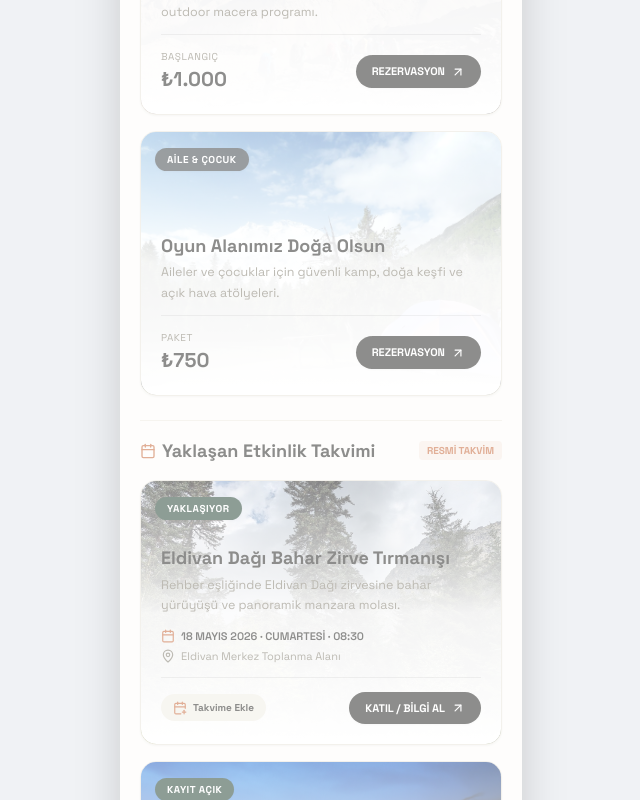
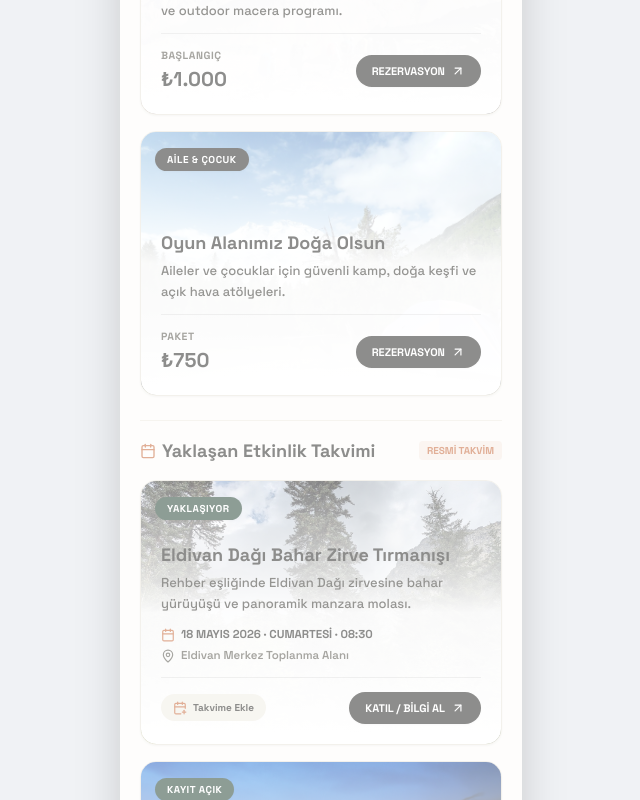
Before and after one commit to Barotello/EldivanOutdoor, a React (Vite) app: page / in a window 1280 px wide. Shown: the part 3340-4140 px from the top of the page, without its empty margins (319-959 px from the left). Built offline with nearby package versions, Linux system fonts and the light colour scheme.

Commit message:
feat: Osman Ördek 3D profil kartını referans tasarıma tam uyumlu hale getir ve kulüp programı açıklamalarını koyulaştır

```diff
--- a/src/components/ClubEvents.jsx
+++ b/src/components/ClubEvents.jsx
@@ -7,7 +7,7 @@ export default function ClubEvents() {
     <section
       id="etkinlikler"
       tabIndex={-1}
-      className="px-5 py-6 bg-sand-light/60 border-t border-light-outline-variant/60 outline-none"
+      className="px-5 py-6 bg-sand-light/60 border-t border-light-outline-variant/60 outline-none scroll-mt-6"
     >
       {/* Üst Başlık: Kulüp Programları & Paketler */}
       <div className="flex items-center justify-between mb-4">
@@ -29,7 +29,7 @@ export default function ClubEvents() {
         {PACKAGES_DATA.map((pkg) => (
           <article
             key={pkg.id}
-            className="relative rounded-2xl overflow-hidden shadow-sm border border-light-outline-variant/80 min-h-[265px] flex flex-col justify-end group"
+            className="relative rounded-2xl overflow-hidden shadow-sm border border-light-outline-variant/80 min-h-[265px] flex flex-col justify-end group select-none"
           >
             <img
               src={pkg.image}
@@ -37,28 +37,30 @@ export default function ClubEvents() {
               className="absolute inset-0 w-full h-full object-cover group-hover:scale-105 transition-transform duration-500"
               loading="lazy"
             />
-            <div className="absolute inset-0 bg-gradient-to-t from-white via-white/90 to-transparent" />
+            {/* Beyaz Opak Gradyan: Alttaki yazıların net okunmasını garantiler */}
+            <div className="absolute inset-0 bg-gradient-to-t from-white via-white/95 to-transparent" />
 
             <div className="absolute top-3.5 left-3.5 z-10">
-              <span className="inline-flex items-center px-3 py-1 rounded-full bg-ink/80 text-white backdrop-blur-md text-[10px] font-mono-tech uppercase font-bold tracking-wider shadow-sm">
+              <span className="inline-flex items-center px-3 py-1 rounded-full bg-ink text-white backdrop-blur-md text-[10px] font-mono-tech uppercase font-bold tracking-wider shadow-sm">
                 {pkg.badge}
               </span>
             </div>
 
             <div className="relative z-10 p-5 pt-8">
-              <h3 className="font-headline font-extrabold text-ink text-[18px] leading-snug">
+              <h3 className="font-headline font-black text-ink text-[18px] leading-snug">
                 {pkg.title}
               </h3>
-              <p className="text-muted text-[12.5px] leading-relaxed mt-1 line-clamp-2">
+              {/* Koyu, Net ve Okunaklı Açıklama Yazısı */}
+              <p className="text-[#2B2A25] font-medium text-[13px] leading-relaxed mt-1 line-clamp-2">
                 {pkg.desc}
               </p>
 
               <div className="flex items-center justify-between pt-3.5 mt-3 border-t border-black/10">
                 <div>
-                  <span className="text-[10px] font-mono-tech text-muted uppercase tracking-wider block">
+                  <span className="text-[10.5px] font-mono-tech text-[#4D4B42] font-bold uppercase tracking-wider block">
                     {pkg.priceLabel}
                   </span>
-                  <span className="font-mono-tech text-[20px] font-extrabold text-ink">
+                  <span className="font-mono-tech text-[20px] font-black text-ink">
                     {pkg.price}
                   </span>
                 </div>
@@ -66,7 +68,7 @@ export default function ClubEvents() {
                   href={`https://wa.me/${CLUB_CONFIG.whatsappNumber}?text=Merhaba,%20${encodeURIComponent(pkg.title)}%20programi%20icin%20rezervasyon%20ve%20bilgi%20almak%20istiyorum.`}
                   target="_blank"
                   rel="noopener noreferrer"
-                  className="inline-flex items-center gap-1.5 px-4 py-2 rounded-full bg-ink text-white font-mono-tech text-[11px] font-bold hover:bg-accent active:scale-95 transition-all shadow-sm"
+                  className="inline-flex items-center gap-1.5 px-4 py-2 rounded-full bg-ink text-white font-mono-tech text-[11px] font-bold hover:bg-accent active:scale-95 transition-all shadow-sm no-underline cursor-pointer"
                 >
                   <span>REZERVASYON</span>
                   <ArrowUpRight className="w-3.5 h-3.5" />
@@ -94,7 +96,7 @@ export default function ClubEvents() {
         {EVENTS_DATA.map((event) => (
           <article
             key={event.id}
-            className="relative rounded-2xl overflow-hidden shadow-sm border border-light-outline-variant/80 min-h-[265px] flex flex-col justify-end group hover:shadow-md transition-shadow"
+            className="relative rounded-2xl overflow-hidden shadow-sm border border-light-outline-variant/80 min-h-[265px] flex flex-col justify-end group hover:shadow-md transition-shadow select-none"
           >
             {event.image && (
               <img
@@ -104,7 +106,8 @@ export default function ClubEvents() {
                 loading="lazy"
               />
             )}
-            <div className="absolute inset-0 bg-gradient-to-t from-white via-white/90 to-transparent" />
+            {/* Beyaz Opak Gradyan */}
+            <div className="absolute inset-0 bg-gradient-to-t from-white via-white/95 to-transparent" />
 
             {/* Sol Üst Rozet */}
             <div className="absolute top-3.5 left-3.5 z-10">
@@ -115,25 +118,25 @@ export default function ClubEvents() {
 
             {/* Kart İçerik Gövdesi */}
             <div className="relative z-10 p-5 pt-8">
-              <h4 className="font-headline font-extrabold text-ink text-[18px] leading-snug">
+              <h4 className="font-headline font-black text-ink text-[18px] leading-snug">
                 {event.title}
               </h4>
               {event.desc && (
-                <p className="text-muted text-[12.5px] leading-relaxed mt-1 line-clamp-2">
+                <p className="text-[#2B2A25] font-medium text-[13px] leading-relaxed mt-1 line-clamp-2">
                   {event.desc}
                 </p>
               )}
 
-              {/* Tarih & Konum Bilgisi */}
-              <div className="mt-3 space-y-1 font-mono-tech text-[11px] text-muted">
-                <div className="flex items-center gap-1.5 text-ink font-semibold">
+              {/* Tarih & Konum Bilgisi (Koyu ve Yüksek Kontrastlı) */}
+              <div className="mt-3 space-y-1 font-mono-tech text-[11.5px]">
+                <div className="flex items-center gap-1.5 text-ink font-bold">
                   <Calendar className="w-3.5 h-3.5 text-accent" />
                   <span>
                     {event.date} · {event.time}
                   </span>
                 </div>
-                <div className="flex items-center gap-1.5">
-                  <MapPin className="w-3.5 h-3.5 text-muted" />
+                <div className="flex items-center gap-1.5 text-[#4D4B42] font-semibold">
+                  <MapPin className="w-3.5 h-3.5 text-[#4D4B42]" />
                   <span>{event.location}</span>
                 </div>
               </div>
@@ -145,14 +148,14 @@ export default function ClubEvents() {
                     href={event.calendarUrl}
                     target="_blank"
                     rel="noopener noreferrer"
-                    className="inline-flex items-center gap-1.5 px-3 py-1.5 rounded-full bg-sand-dark text-ink font-mono-tech text-[10px] font-bold hover:bg-ink hover:text-white active:scale-95 transition-all"
+                    className="inline-flex items-center gap-1.5 px-3 py-1.5 rounded-full bg-sand-dark text-ink font-mono-tech text-[10px] font-bold hover:bg-ink hover:text-white active:scale-95 transition-all no-underline cursor-pointer"
                     title="Google Takvime Ekle"
                   >
                     <CalendarPlus className="w-3.5 h-3.5 text-accent" />
                     <span>Takvime Ekle</span>
                   </a>
                 ) : (
-                  <span className="text-[10px] font-mono-tech text-muted font-bold">
+                  <span className="text-[10px] font-mono-tech text-[#4D4B42] font-bold">
                     Kulüp Üyelerine Özel
                   </span>
                 )}
@@ -161,7 +164,7 @@ export default function ClubEvents() {
                   href={`https://wa.me/${CLUB_CONFIG.whatsappNumber}?text=Merhaba,%20${encodeURIComponent(event.title)}%20etkinligine%20katilmak%20istiyorum.`}
                   target="_blank"
                   rel="noopener noreferrer"
-                  className="inline-flex items-center gap-1.5 px-4 py-2 rounded-full bg-ink text-white font-mono-tech text-[11px] font-bold hover:bg-accent active:scale-95 transition-all shadow-sm"
+                  className="inline-flex items-center gap-1.5 px-4 py-2 rounded-full bg-ink text-white font-mono-tech text-[11px] font-bold hover:bg-accent active:scale-95 transition-all shadow-sm no-underline cursor-pointer"
                 >
                   <span>KATIL / BİLGİ AL</span>
                   <ArrowUpRight className="w-3.5 h-3.5" />
--- a/src/components/ProfileCard.css
+++ b/src/components/ProfileCard.css
@@ -230,7 +230,7 @@
   align-items: center;
   gap: 12px;
   min-width: 0;
-  padding: 6px 20px 8px;
+  padding: 10px 18px 12px;
 }
 
 .profile-card__avatar {
@@ -269,12 +269,13 @@
 
 .profile-card__handle {
   overflow: hidden;
-  font-size: 14px;
-  font-weight: 600;
+  font-size: 15px;
+  font-weight: 700;
   line-height: 1.25;
   color: var(--pc-ink);
   white-space: nowrap;
   text-overflow: ellipsis;
+  letter-spacing: 0.01em;
 }
 
 .profile-card__status {
--- a/src/components/ProfileCard.jsx
+++ b/src/components/ProfileCard.jsx
@@ -8,16 +8,16 @@ import './ProfileCard.css';
 
 const THEMES = {
   dark: {
-    '--pc-frame': 'rgba(38, 35, 46, 0.66)',
-    '--pc-frame-edge': 'rgba(255, 255, 255, 0.08)',
-    '--pc-frame-highlight': 'rgba(255, 255, 255, 0.07)',
-    '--pc-frame-shadow': '0 22px 44px -20px rgba(0, 0, 0, 0.8), 0 6px 16px -8px rgba(0, 0, 0, 0.5)',
-    '--pc-tile': 'linear-gradient(180deg, #3a3644 0%, #27242f 100%)',
-    '--pc-tile-edge': 'rgba(255, 255, 255, 0.07)',
+    '--pc-frame': '#1e1c24',
+    '--pc-frame-edge': 'rgba(255, 255, 255, 0.12)',
+    '--pc-frame-highlight': 'rgba(255, 255, 255, 0.08)',
+    '--pc-frame-shadow': '0 24px 48px -18px rgba(0, 0, 0, 0.85), 0 8px 20px -8px rgba(0, 0, 0, 0.6)',
+    '--pc-tile': 'linear-gradient(180deg, #2c2836 0%, #1a1822 100%)',
+    '--pc-tile-edge': 'rgba(255, 255, 255, 0.09)',
     '--pc-tile-highlight': 'rgba(255, 255, 255, 0.12)',
-    '--pc-tile-shadow': '0 4px 10px -4px rgba(0, 0, 0, 0.7)',
-    '--pc-ink': '#f4f4f5',
-    '--pc-muted': 'rgba(244, 244, 245, 0.6)',
+    '--pc-tile-shadow': '0 6px 14px -4px rgba(0, 0, 0, 0.75)',
+    '--pc-ink': '#ffffff',
+    '--pc-muted': 'rgba(255, 255, 255, 0.65)',
     '--pc-hover': 'brightness(1.12)',
     '--pc-press': 'brightness(0.8)',
     '--pc-shade': 'rgba(0, 0, 0, 0.4)'
--- a/src/components/app-sidebar.jsx
+++ b/src/components/app-sidebar.jsx
@@ -268,13 +268,12 @@ export function AppSidebar({ onReplaySplash, ...props }) {
             </button>
           </div>
 
-          {/* 3D ProfileCard Bileşeni */}
+          {/* 3D ProfileCard Bileşeni (Görsel referansına tam uyumlu: Osman Ördek, altında Kurucu) */}
           <div onClick={(e) => e.stopPropagation()} className="animate-in zoom-in-95 duration-200">
             <ProfileCard
               avatarUrl="/images/osman.jpg"
-              miniAvatarUrl="/images/app-icon.png"
               name="Osman Ördek"
-              title="Kurucu"
+              title=""
               handle="Kurucu"
               status=""
               contactText=""
@@ -282,7 +281,7 @@ export function AppSidebar({ onReplaySplash, ...props }) {
               theme="dark"
               enableTilt={true}
               enableMobileTilt={true}
-              radius={18}
+              radius={20}
             />
           </div>
         </div>,
```
